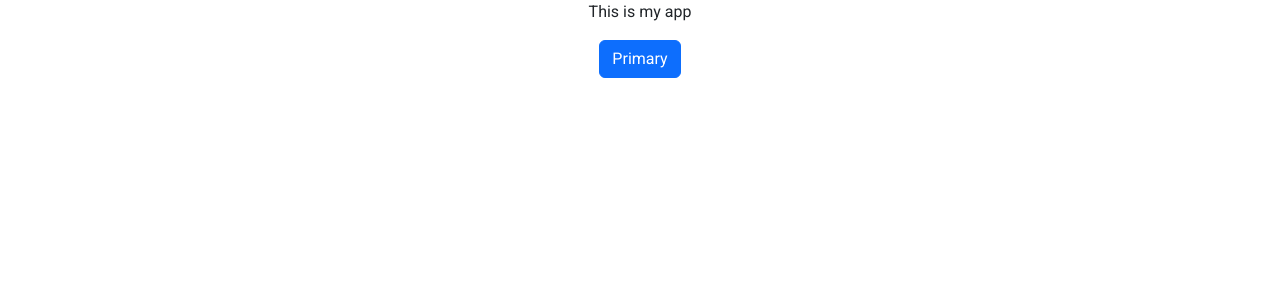
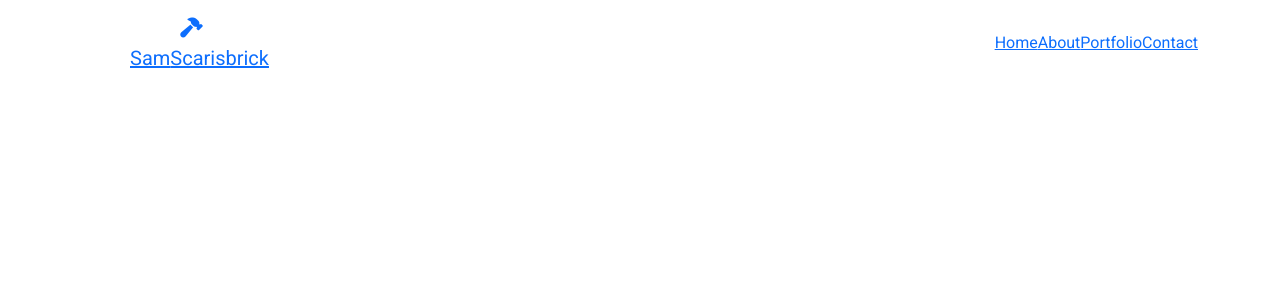
Before and after one commit to sam2829/my-portfolio-app, a React (Create React App) app in the folder frontend/: page / in a window 1280 px wide. Shown: the top 300 px of the page. Built offline with nearby package versions, Linux system fonts and the light colour scheme; a web font is replaced by a local one.

Commit message:
Add basic structure for navbar

```diff
--- a/frontend/package.json
+++ b/frontend/package.json
@@ -10,6 +10,7 @@
     "react": "^18.3.1",
     "react-bootstrap": "^2.10.5",
     "react-dom": "^18.3.1",
+    "react-router-dom": "^6.27.0",
     "react-scripts": "5.0.1",
     "web-vitals": "^2.1.4"
   },
--- a/frontend/src/App.js
+++ b/frontend/src/App.js
@@ -1,16 +1,18 @@
-import './App.css';
-import styles from "./App.module.css"
-import Button from "react-bootstrap/Button";
+import {
+  BrowserRouter as Router,
+  // Routes,
+  // Route,
+  // useLocation,
+} from "react-router-dom";
+import styles from "./App.module.css";
+import NavBar from "./components/NavBar";
 
 function App() {
   return (
     <div className={styles.App}>
-      <div>
-        <p>
-          This is my app
-        </p>
-      </div>
-      <Button variant="primary">Primary</Button>
+      <Router>
+        <NavBar />
+      </Router>
     </div>
   );
 }
--- /dev/null
+++ b/frontend/src/components/NavBar.js
@@ -0,0 +1,55 @@
+import React from "react";
+import { Link } from "react-router-dom";
+import Navbar from "react-bootstrap/Navbar";
+import Nav from "react-bootstrap/Nav";
+import Container from "react-bootstrap/Container";
+import styles from "../styles/NavBar.module.css";
+import useClickOutsideToggle from "../hooks/useClickOutsideToggle";
+import NavBarNavLink from "./NavBarNavLink";
+
+// Component for rendering Navbar
+const NavBar = () => {
+  // This is so we can toggle the hamburger menu
+  const { expanded, setExpanded, ref } = useClickOutsideToggle();
+
+  return (
+    <>
+      <Navbar
+        expanded={expanded}
+        collapseOnSelect
+        expand="lg"
+        className={styles.NavBar}
+        fixed="top"
+      >
+        <Container>
+          <Navbar.Brand className={`px-5 ${styles.Logo}`}>
+            <Link to="/" className={styles.Link}>
+              <i className="fa-solid fa-hammer pe-3"></i>
+              <div className={styles.textContainer}>
+                <span className={styles.name}>Sam</span>
+                <span className={styles.profession}>Scarisbrick</span>
+              </div>
+            </Link>
+          </Navbar.Brand>
+          <Navbar.Toggle
+            ref={ref}
+            onClick={() => setExpanded(!expanded)}
+            aria-controls="responsive-navbar-nav"
+            className={styles.MenuIcon}
+          />
+          <Navbar.Collapse id="responsive-navbar-nav">
+            <Nav className={`ms-auto ${styles.navLinks}`}>
+              {/** Nav Links in Navbar */}
+              <NavBarNavLink title="Home" to="/" />
+              <NavBarNavLink title="About" to="/about" />
+              <NavBarNavLink title="Portfolio" to="/portfolio" />
+              <NavBarNavLink title="Contact" to="/contact" />
+            </Nav>
+          </Navbar.Collapse>
+        </Container>
+      </Navbar>
+    </>
+  );
+};
+
+export default NavBar;
--- /dev/null
+++ b/frontend/src/components/NavBarNavLink.js
@@ -0,0 +1,19 @@
+import React from "react";
+import { NavLink } from "react-router-dom";
+import styles from '../styles/NavBarNavLink.module.css'
+
+// Component to render different Nav links in the nav bar
+const NavBarNavLink = ({title, to}) => {
+  return (
+    <NavLink
+      className={({ isActive }) =>
+        isActive ? `${styles.navLink} ${styles.Active}` : styles.navLink
+      }
+      to={to}
+    >
+      {title}
+    </NavLink>
+  );
+};
+
+export default NavBarNavLink;
--- /dev/null
+++ b/frontend/src/hooks/useClickOutsideToggle.js
@@ -0,0 +1,24 @@
+import { useEffect, useRef, useState } from "react";
+
+// Custom hook to handle click outside toggle functionality
+const useClickOutsideToggle = () => {
+  // This is to check if the hamburger menu is expanded
+  const [expanded, setExpanded] = useState(false);
+  const ref = useRef(null);
+  useEffect(() => {
+    const handleClickOutside = (event) => {
+      if (ref.current && !ref.current.contains(event.target)) {
+        // Collapse the menu if clicked outside of it
+        setExpanded(false);
+      }
+    };
+    document.addEventListener("mouseup", handleClickOutside);
+    return () => {
+      document.removeEventListener("mouseup", handleClickOutside);
+    };
+  }, [ref]);
+
+  return { expanded, setExpanded, ref };
+};
+
+export default useClickOutsideToggle;
```
Also changed, not shown: frontend/src/styles/NavBar.module.css (added), frontend/src/styles/NavBarNavLink.module.css (added), 1 other file (tests, documents, lock files or other folders).
